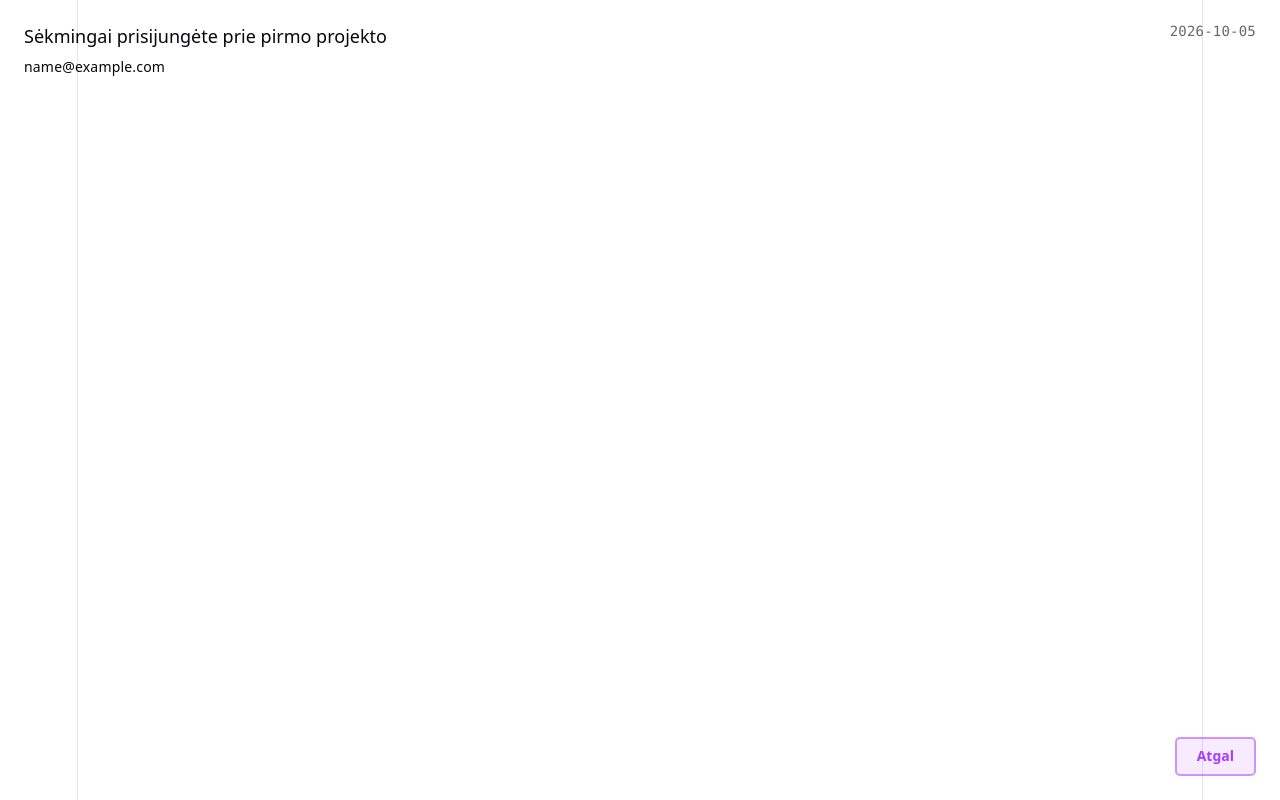
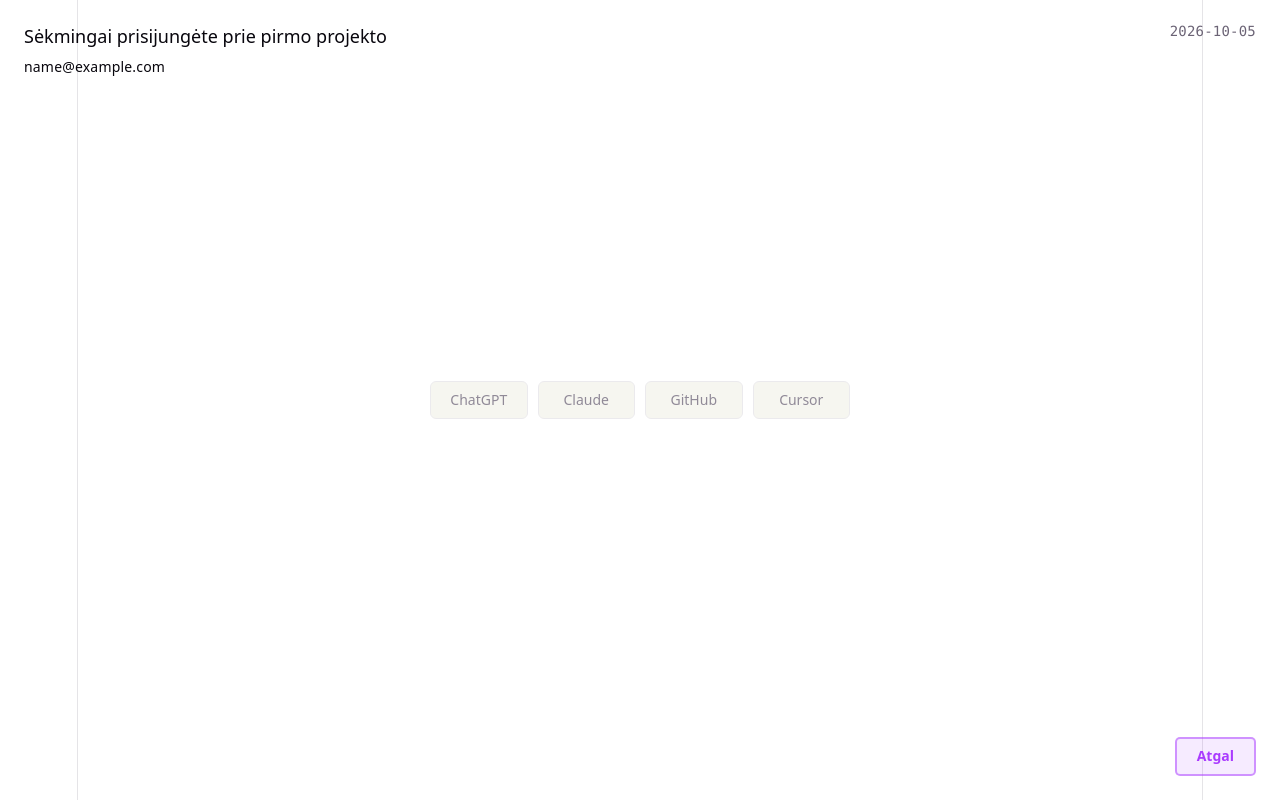
Before and after one commit to Slavstan/pirmas-projektas, a React (Vite) app: page / in a window 1280 px wide. Both pictures are taken after typing "name@example.com", "Sample123" into the empty fields and a click on the button "LOGIN". Built offline with nearby package versions, Linux system fonts and the light colour scheme.

Commit message:
prideti DI mygtukai

```diff
--- a/src/App.css
+++ b/src/App.css
@@ -76,6 +76,25 @@
   flex-direction: column;
   gap: 16px;
   box-sizing: border-box;
+}
+
+.service-buttons {
+  width: min(100%, 420px);
+  display: flex;
+  gap: 10px;
+}
+
+.service-button {
+  flex: 1;
+  min-width: 0;
+  padding: 9px 8px;
+  border: 1px solid var(--border);
+  border-radius: 6px;
+  background: var(--code-bg);
+  color: var(--text);
+  font: 500 14px/135% var(--sans);
+  opacity: 0.75;
+  cursor: not-allowed;
 }
 
 .login-field {
--- a/src/App.jsx
+++ b/src/App.jsx
@@ -27,6 +27,13 @@
       <section id="center">
       {isLoggedIn ? (
     <>
+      <div className="service-buttons" aria-label="Paslaugos">
+        {['ChatGPT', 'Claude', 'GitHub', 'Cursor'].map((service) => (
+          <button className="service-button" key={service} type="button" disabled>
+            {service}
+          </button>
+        ))}
+      </div>
       <button
         type="button"
         className="back-button"
```
